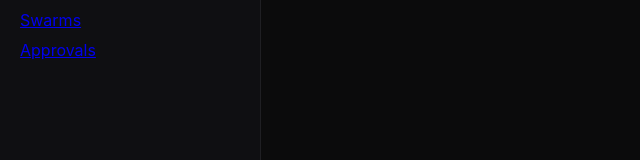
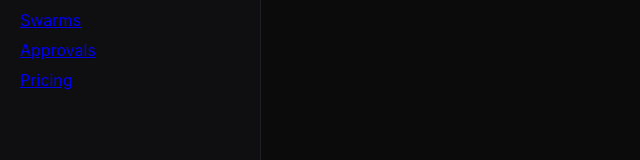
Before and after one commit to yogparel8299-ux/Hoolder, a Next.js app in the folder apps/web/: page / in a window 1280 px wide. Shown: the part 199-359 px from the top of the page, without its empty margins (0-640 px from the left). Built offline with nearby package versions, Linux system fonts and the light colour scheme.

Commit message:
Update sidebar.tsx

```diff
--- a/apps/web/components/shell/sidebar.tsx
+++ b/apps/web/components/shell/sidebar.tsx
@@ -2,13 +2,15 @@ import Link from "next/link";
 
 export function Sidebar() {
   return (
-    <div style={{
-      width: 220,
-      height: "100vh",
-      background: "#0f0f12",
-      padding: 20,
-      borderRight: "1px solid #1f1f23"
-    }}>
+    <div
+      style={{
+        width: 220,
+        height: "100vh",
+        background: "#0f0f12",
+        padding: 20,
+        borderRight: "1px solid #1f1f23"
+      }}
+    >
       <h2 style={{ marginBottom: 20 }}>Hoolder</h2>
 
       <div style={{ display: "flex", flexDirection: "column", gap: 10 }}>
@@ -18,6 +20,7 @@ export function Sidebar() {
         <Link href="/tasks">Tasks</Link>
         <Link href="/swarms">Swarms</Link>
         <Link href="/approvals">Approvals</Link>
+        <Link href="/pricing">Pricing</Link>
       </div>
     </div>
   );
```
